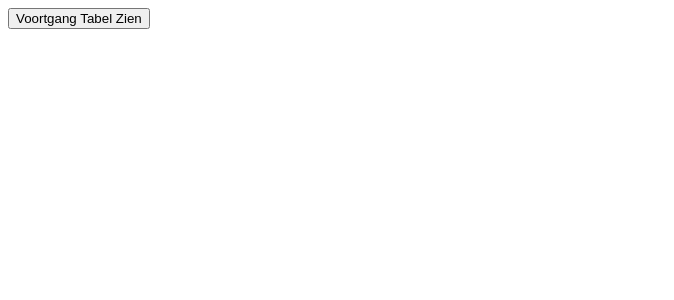
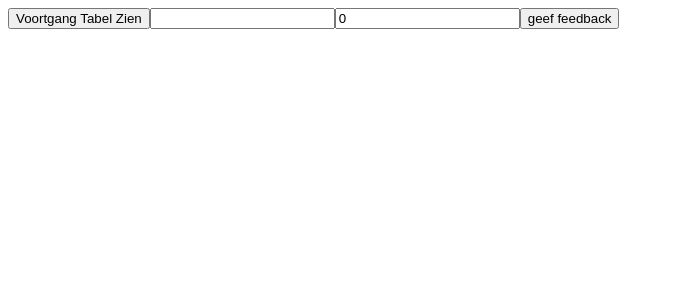
Before and after one commit to DASnoeken/Powerlift_App, an Angular app in the folder Frontend/Powerliften-coach/: page / in a window 1280 px wide. Shown: the top 300 px of the page, without its empty margins (0-674 px from the left). Built offline with nearby package versions, Linux system fonts and the light colour scheme.

Commit message:
Angular post

```diff
--- a/Frontend/Powerliften-coach/src/app/Voortgang/voortgang.component.html
+++ b/Frontend/Powerliften-coach/src/app/Voortgang/voortgang.component.html
@@ -1,6 +1,11 @@
 <input type="button" value="Voortgang Tabel Zien" (click)="vulVoortgangen()">
 
-<table *ngFor="let voortgang of voortgangen">
+<input type="text" id="feedback" [(ngModel)]="feedback" (change)="veranderFeedback($event)">
+<input type="text" id="id" [(ngModel)]="id" (change)="veranderID($event)">
+<input type="button" value="geef feedback" (click)="setFeedback(feedback,id)">
+
+<div id="DeTabel">
+<table id="voortgangTabel" *ngFor="let voortgang of voortgangen">
     <tr><th>Oefening naam</th><th>Oefening id</th><th>Gebruikte gewicht</th><th>Aantal reps</th><th>Gevoel</th><th>Feedback</th></tr>
     <tr *ngFor="let v of voortgang">
             <td>{{v.oefening.naam}}</td>
@@ -11,3 +16,4 @@
             <td>{{v.feedback}}</td>
     </tr>
 </table>
+</div>
--- a/Frontend/Powerliften-coach/src/app/Voortgang/voortgang.component.ts
+++ b/Frontend/Powerliften-coach/src/app/Voortgang/voortgang.component.ts
@@ -1,6 +1,7 @@
 import { Component } from '@angular/core';
 import { Voortgang } from './voortgang';
 import { VoortgangService } from './voortgang.service';
+import { $ } from 'protractor';
 
 @Component({
     selector: 'de-voortgang',
@@ -10,12 +11,23 @@ import { VoortgangService } from './voortgang.service';
 export class VoortgangComponent{
     voortgang1 : Voortgang = new Voortgang();
     voortgangen : Voortgang[] = [];
+    feedback : string = '';
+    id:number = 0;
+    veranderFeedback($event){
+        this.feedback = $event.target.value;
+    }
+    veranderID($event){
+        this.id = $event.target.value;
+    }
     constructor(private voortgangService : VoortgangService){   //Dependency injection -- synoniem met @Autowired
         this.voortgang1.gebruikteGewicht = 36;
         console.log("constructor VoortgangComponent");
     }
     vulVoortgangen(){
-        this.voortgangService.deMethode().subscribe(voortgang => this.voortgangen.push(voortgang));
+        this.voortgangService.getAllVoortgang().subscribe(voortgang => this.voortgangen.push(voortgang));
         console.log(this.voortgangen);
     }
+    setFeedback(feedback:string,id:number){
+        this.voortgangService.geefFeedback(feedback,id).subscribe(feedback => console.log(feedback));
+    }
 }
--- a/Frontend/Powerliften-coach/src/app/Voortgang/voortgang.service.ts
+++ b/Frontend/Powerliften-coach/src/app/Voortgang/voortgang.service.ts
@@ -5,9 +5,24 @@ import { HttpClient, HttpHeaders } from '@angular/common/http';
 
 @Injectable()
 export class VoortgangService{
-    deMethode() : Observable<Voortgang>{
-        console.log("deMethode");
+    httpOptions = {
+        headers: new HttpHeaders({
+            'Content-Type': 'application/json'
+        })
+    }
+
+    //GET
+    getAllVoortgang() : Observable<Voortgang>{
+        console.log("getAllVoortgang()");
         return this.http.get<Voortgang>("http://localhost:8082/allVoortgang");
+    }
+
+    //POST
+    geefFeedback(feedback:string,id:number) : Observable<Voortgang>{
+        var voortgangObject = {voortgangObject};
+        voortgangObject.id = id;
+        voortgangObject.feedback = feedback;
+        return this.http.post<Voortgang>("http://localhost:8082/geefFeedback",JSON.stringify(voortgangObject),this.httpOptions);
     }
     constructor(private http: HttpClient){}
 }
--- a/Frontend/Powerliften-coach/src/app/app.component.ts
+++ b/Frontend/Powerliften-coach/src/app/app.component.ts
@@ -8,72 +8,4 @@ import { HttpClient } from '@angular/common/http';
 })
 export class AppComponent {
   title = 'Powerliften-coach';
-  voortgang = 'De voortgang komt hier';
-
-  geefFeedback(){
-    /*var ID       = document.getElementById("ID").value;
-            var feedback = document.getElementById("Feedback").value;
-
-            var voortgangObject      = {};
-            voortgangObject.id       = ID;
-            voortgangObject.feedback = feedback;
-            var objJSON              = JSON.stringify(voortgangObject);
-            var xhr = new XMLHttpRequest();
-            xhr.onreadystatechange = function(){
-                if(this.readyState == 4) {
-                    console.log(objJSON);
-					document.getElementById("checkVerstuur").innerHTML = feedback+" toegevoegd!";
-                    showVoortgang();
-				}
-            };
-            xhr.open("POST","http://localhost:8082/geefFeedback",true);
-            xhr.setRequestHeader("Content-Type", "application/json");
-			xhr.send(objJSON);*/
-  }
-
-  showVoortgang(){
-    /*var xhr = new XMLHttpRequest();
-    xhr.onreadystatechange = function() {
-      if(this.readyState == 4){
-        var rijtjeVoortgang = JSON.parse(this.responseText);
-        console.log(rijtjeVoortgang);
-		    var eindtekst = "<table><tr><td>ID</td><td>Oefening</td><td>Tijdsduur</td><td>Aantal reps</td><td>Gewicht</td><td>Gegeven feedback</td><td>Gevoel</td></tr>";
-		    for(var x = 0; x<rijtjeVoortgang.length;x++){
-		      eindtekst += "<tr><td>" + rijtjeVoortgang[x].id +
-           "</td><td>" + rijtjeVoortgang[x].oefening.naam +
-           "</td><td>" + rijtjeVoortgang[x].oefeningtijd +
-		  		 "</td><td>" + rijtjeVoortgang[x].liftaantal +
-           "</td><td>" + rijtjeVoortgang[x].gebruiktegewicht +
-           "</td><td>"+  rijtjeVoortgang[x].feedback +
-           "</td><td>" + rijtjeVoortgang[x].antwoorden + "</td></tr>";
-		    }
-        eindtekst += "</table>";
-      }
-    };
-    xhr.open("GET","http://localhost:8082/allVoortgang",true);
-    xhr.send();*/
 }
-
-  checkID(){
-    /*var ID  = document.getElementById("ID").value;
-            var xhr = new XMLHttpRequest();
-            xhr.onreadystatechange = function(ID) {
-                if (this.readyState == 4){
-                    var rijtje = JSON.parse(this.responseText);
-					console.log(rijtje);
-                    var eindtekst = "<table><tr><td>ID</td><td>Oefening</td><td>Tijdsduur</td><td>Aantal reps</td><td>Gegeven feedback</td><td>Gevoel</td></tr>";
-					eindtekst += "<tr><td>" + rijtje.id +
-                                 "</td><td>" + rijtje.oefening.naam +
-                                 "</td><td>" + rijtje.oefeningtijd +
-								 "</td><td>" + rijtje.liftaantal +
-                                 "</td><td>"+ rijtje.feedback +
-                                 "</td><td>"+ rijtje.antwoorden+"</td></tr>";
-					eindtekst += "</table>";
-
-                    document.getElementById("CheckIDans").innerHTML = eindtekst;
-                }
-            };
-            xhr.open("GET","http://localhost:8082/checkID?id="+ID,true);
-            xhr.send();*/
-  }
-}
--- a/Frontend/Powerliften-coach/src/app/app.module.ts
+++ b/Frontend/Powerliften-coach/src/app/app.module.ts
@@ -1,6 +1,7 @@
 import { BrowserModule } from '@angular/platform-browser';
 import { NgModule } from '@angular/core';
 import { HttpClientModule } from '@angular/common/http';
+import { FormsModule } from '@angular/forms';
 
 import { AppRoutingModule } from './app-routing.module';
 import { AppComponent } from './app.component';
@@ -14,6 +15,7 @@ import { VoortgangComponent } from './Voortgang/voortgang.component';
   imports: [
     BrowserModule,
     AppRoutingModule,
+    FormsModule,
     HttpClientModule
   ],
   providers: [],
```
